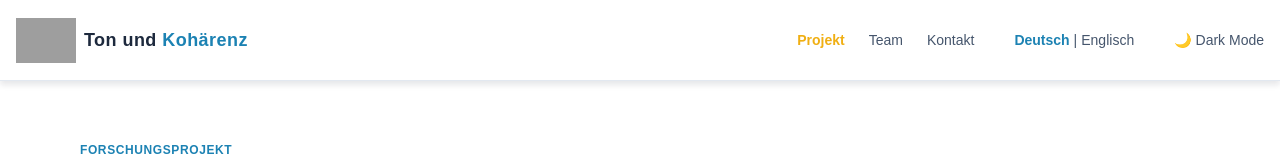
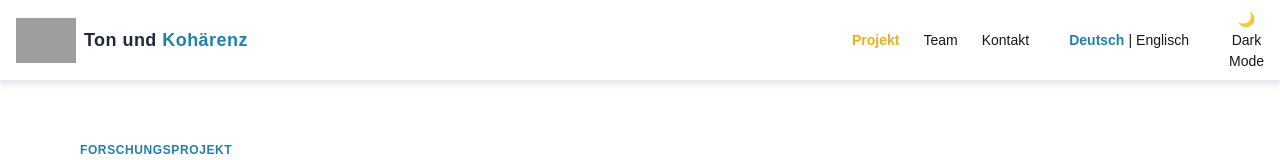
Before and after one commit to tonkohaerenz/tonkohaerenz.github.io, a Next.js app: page / in a window 1280 px wide. Shown: the top 160 px of the page. Built offline with nearby package versions, Linux system fonts and the light colour scheme; grey boxes are pictures that could not be loaded.

Commit message:
Header überarbeitet

```diff
--- a/src/app/components/Header.tsx
+++ b/src/app/components/Header.tsx
@@ -29,10 +29,10 @@ export default function Header() {
 
   return (
     <header className="header-primary">
-      <div className="container mx-auto px-4 h-16 flex items-center justify-between">
+      <div className="header-primary-container">
         {isEnglish ? (
           <>
-          <div className='container mx-auto max-w-5xl h-16 flex items-center gap-2'>
+          <div className='header-primary-content'>
           {/* Logo / Projekttitel */}
             <Link href="/">
               <Image
@@ -43,19 +43,19 @@ export default function Header() {
                 priority
               />
             </Link>
-            <Link href="/" className="font-semibold text-lg tracking-wide text-slate-800 hover:text-blue transition leading-tight">
+            <Link href="/" className="logo">
               Tone and<span className="text-blue font-bold"> Coherence</span>
             </Link>
           </div>
-          <div className='container mx-auto max-w-5xl h-16 flex items-center gap-10 justify-end'>
+          <div className='header-primary-actions'>
           {/* Navigation */}
-          <nav className="flex space-x-6 text-sm font-medium">
+          <nav className="nav-links-pages">
             <Link
               href="/en"
               className={`transition ${
                 pathname === "/en"
                   ? "font-bold text-yellow"
-                  : "text-slate-600 hover:text-yellow"
+                  : "hover:text-yellow"
               }`}
             >
               Project
@@ -65,7 +65,7 @@ export default function Header() {
               className={`transition ${
                 pathname.startsWith("/en/team")
                   ? "font-bold text-red"
-                  : "text-slate-600 hover:text-red"
+                  : "hover:text-red"
               }`}
             >
               Team
@@ -75,17 +75,17 @@ export default function Header() {
               className={`transition ${
                 pathname.startsWith("/en/contact")
                   ? "font-bold text-green"
-                  : "text-slate-600 hover:text-green"
+                  : "hover:text-green"
               }`}
             >
               Contact
             </Link>
           </nav>
-          <nav className="flex space-x-1 text-sm font-medium text-slate-600">
+          <nav className="nav-links-language">
             <Link href={germanPath} className={
             !isEnglish
               ? "font-bold text-blue"
-              : "text-slate-600 hover:text-blue"
+              : "hover:text-blue"
             }>
               German
             </Link>
@@ -93,19 +93,19 @@ export default function Header() {
             <Link href={englishPath} className={
               isEnglish
                 ? "font-bold text-blue"
-                : "text-slate-600 hover:text-blue"
+                : "hover:text-blue"
             }>
               English
             </Link>
           </nav>
-          <nav className="flex space-x-1 text-sm font-medium text-slate-600">
+          <nav className="nav-links-language">
             <ThemeToggle/>
           </nav>
           </div>
           </>
         ) : (
           <>
-          <div className='container mx-auto max-w-5xl h-16 flex items-center gap-2'>
+          <div className='header-primary-content'>
           {/* Logo / Projekttitel */}
             <Link href="/">
               <Image
@@ -116,19 +116,19 @@ export default function Header() {
                 priority
               />
             </Link>
-            <Link href="/" className="font-semibold text-lg tracking-wide text-slate-800 hover:text-[#1c82b3] transition leading-tight">
+            <Link href="/" className="logo">
               Ton und<span className="text-blue font-bold"> Kohärenz</span>
             </Link>
           </div>
-          <div className='container mx-auto max-w-5xl h-16 flex items-center gap-10 justify-end'>
+          <div className='header-primary-actions'>
           {/* Navigation */}
-         <nav className="flex space-x-6 text-sm font-medium">
+         <nav className="nav-links-pages">
             <Link
               href="/"
               className={`transition ${
                 pathname === "/"
                   ? "font-bold text-yellow"
-                  : "text-slate-600 hover:text-yellow"
+                  : "hover:text-yellow"
               }`}
             >
               Projekt
@@ -139,7 +139,7 @@ export default function Header() {
               className={`transition ${
                 pathname.startsWith("/team")
                   ? "font-bold text-red"
-                  : "text-slate-600 hover:text-red"
+                  : "hover:text-red"
               }`}
             >
               Team
@@ -150,17 +150,17 @@ export default function Header() {
               className={`transition ${
                 pathname.startsWith("/kontakt")
                   ? "font-bold text-green"
-                  : "text-slate-600 hover:text-green"
+                  : "hover:text-green"
               }`}
             >
               Kontakt
             </Link>
           </nav>
-          <nav className="flex space-x-1 text-sm font-medium text-slate-600">
+          <nav className="nav-links-language">
             <Link href={germanPath} className={
             !isEnglish
               ? "font-bold text-blue"
-              : "text-slate-600 hover:text-blue"
+              : "hover:text-blue"
             }>
               Deutsch
             </Link>
@@ -168,12 +168,12 @@ export default function Header() {
             <Link href={englishPath} className={
               isEnglish
                 ? "font-bold text-blue"
-                : "text-slate-600 hover:text-blue"
+                : "hover:text-blue"
             }>
               Englisch
             </Link>
           </nav>
-          <nav className="flex space-x-1 text-sm font-medium text-slate-600">
+          <nav className="nav-links-language">
             <ThemeToggle/>
           </nav>
           </div>
--- a/src/app/globals-LW.css
+++ b/src/app/globals-LW.css
@@ -68,7 +68,7 @@
   --background: #0a0a0a; /* #1e293b */
   --background-secondary:#1e293b; /* slate-800 */
   --foreground: #ededed;
-  --info-background: rgb(28 130 179 / 15%);
+  --info-background: rgb(28 130 179 / 30%);
 
   --heading: #ededed;
   --heading-secondary: #f8fafc;
@@ -159,6 +159,19 @@ header {
 .header-secondary {
   padding-top: 1.5rem;
   padding-bottom: 1.5rem;
+}
+
+.header-primary-container {
+  width: 100%;
+  max-width: 100rem;
+  margin-left: auto;
+  margin-right: auto;
+  padding-left: 1rem;
+  padding-right: 1rem;
+  height: 4rem;
+  display: flex;
+  align-items: center;
+  justify-content: space-between;
 }
 
 .cardLink {
@@ -315,3 +328,52 @@ figure {
   overflow: hidden;
   border-radius: 0.5rem;
 }
+
+.nav-links-language {
+  display: flex;
+  gap: 0.25rem;
+  font-size: 0.875rem;
+  font-weight: 500;
+  color: var(--text-secondary);
+}
+
+.nav-links-pages {
+  display: flex;
+  gap: 1.5rem;
+  font-size: 0.875rem;
+  font-weight: 500;
+  color: var(--text-secondary)
+}
+
+.header-primary-content {
+  width: 100%;
+  max-width: 64rem;
+  height: 4rem;
+  margin: 0 auto;
+  /*padding: 0 1rem;*/
+
+  display: flex;
+  align-items: center;
+  gap: 0.5rem;
+}
+
+.logo {
+  font-weight: 600;
+  font-size: 1.125rem;
+  letter-spacing: 0.025em;
+  color: var(--heading-secondary);
+  line-height: 1.25;
+  transition: color 0.2s ease;
+}
+
+.logo:hover {
+  color: var(--blue);
+}
+
+.header-primary-actions {
+  display: flex;
+  align-items: center;
+  justify-content: flex-end;
+  gap: 2.5rem;
+  height: 4rem;
+}
```
